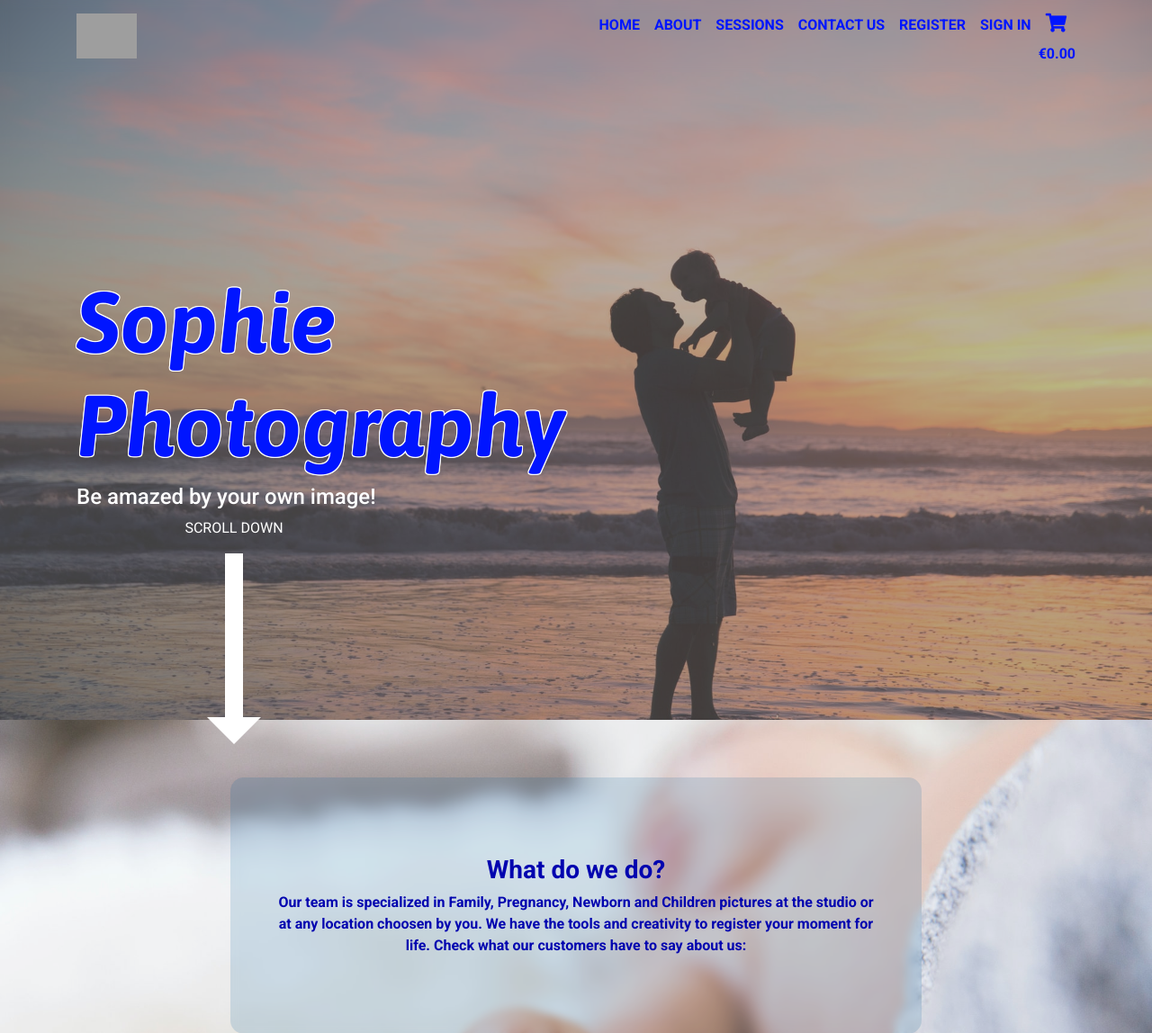
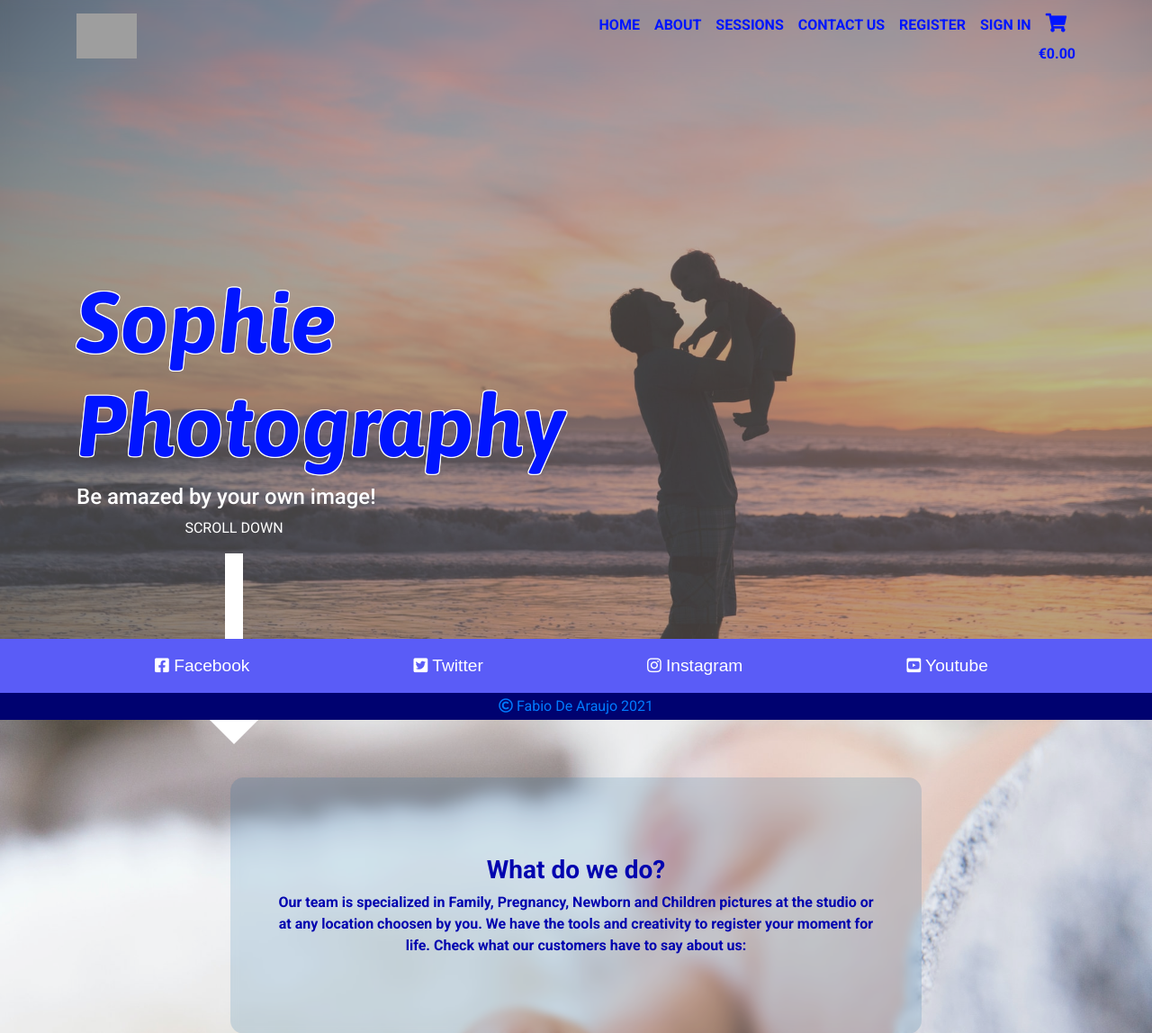
Before and after one commit to fabiodearaujo/sophie-photography-mp4, a Django app: page / in a window 1280 px wide. Shown: the top 1148 px of the page at 90% size. Run offline with Django 3.2, Linux system fonts and the light colour scheme; parts of the project's set-up code (start-up, migrations or seed data) failed here and were passed over; some libraries are stand-ins or nearby versions; grey boxes are pictures that could not be loaded.

Commit message:
fixed footer that was not sticking on the bottom of the page

```diff
--- a/static/css/base.css
+++ b/static/css/base.css
@@ -235,6 +235,11 @@ body {
     margin-bottom: 0;
 }
 
+footer {
+    position: absolute;
+    bottom: 0;
+    width: 100%;
+}
 
 
 /* ---------------------------------------------- Contact Us page Styles */
```
Also changed, not shown: media/amanda-ware-unsplash.jpg (deleted), media/derek-owens-unsplash.jpg (deleted), media/janko-ferlic-unsplash.jpg (deleted), media/katie-smith-unsplash.jpg (deleted), media/zoe-graham-unsplash.jpg (deleted).
